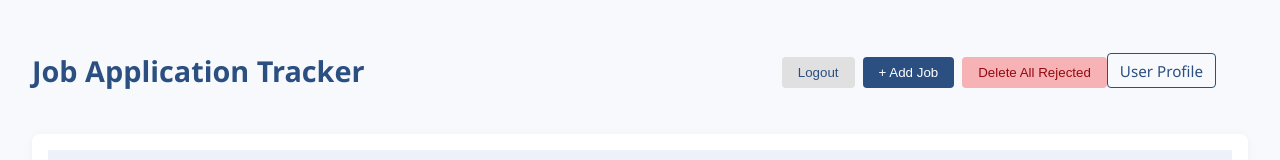
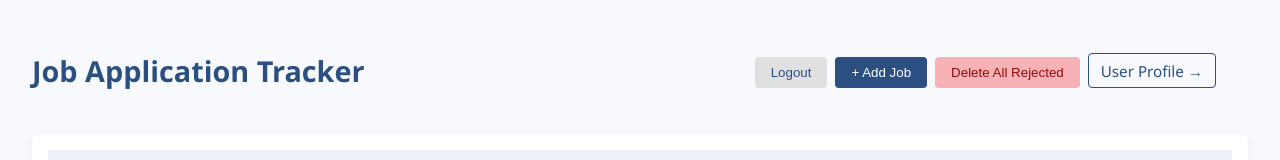
Before and after one commit to arundhati-work/Careera, a React (Create React App) app in the folder frontend/: page /dashboard in a window 1280 px wide. Shown: the top 160 px of the page. Built offline with nearby package versions, Linux system fonts and the light colour scheme; no server answers; sample sign-in values are in the browser's storage.

Commit message:
link to profile added in dashboard

```diff
--- a/frontend/src/Dashboard.js
+++ b/frontend/src/Dashboard.js
@@ -67,7 +67,7 @@ const Dashboard = () => {
           <button className="btn logout" onClick={handleLogout}>Logout</button>
           <button className="btn add-job" onClick={() => setShowForm(true)}>+ Add Job</button>
           <button className="btn delete-rejected" onClick={handleDeleteRejected}>Delete All Rejected</button>
-          <Link to="/profile" className="back-link">User Profile</Link>
+          <Link to="/profile" className="back-link" style={{marginLeft: "0.5rem"}}>User Profile →</Link>
         </div>
       </header>
 
```
